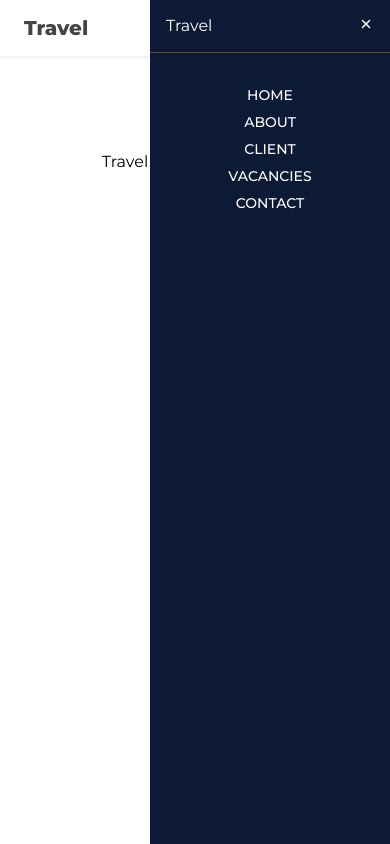
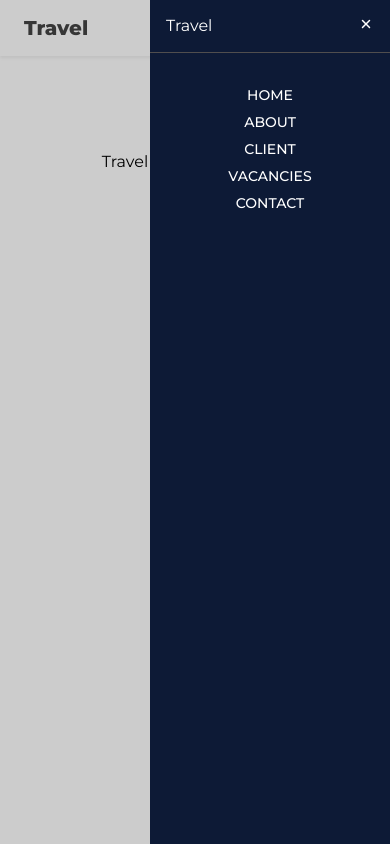
Before and after one commit to TariqueMasood/travel, a Next.js app: page / in a window 390 px wide. Both pictures are taken after a click on the element 358 px from the left and 28 px from the top of the page. Shown: the top 844 px of the page. Built offline with nearby package versions, Linux system fonts and the light colour scheme.

Commit message:
ECE-402: overlay added

```diff
--- a/src/components/header/header.module.css
+++ b/src/components/header/header.module.css
@@ -21,7 +21,7 @@
   display: block;
   gap: 3rem;
   margin-right: -240px;
-  transition: 0.3s;
+  transition: all 0.2s;
 }
 
 .active {
--- a/src/components/nav-list/nav-list.module.css
+++ b/src/components/nav-list/nav-list.module.css
@@ -19,6 +19,15 @@
   display: flex;
 }
 
+.overlay {
+  background-color: rgba(0, 0, 0, 0.2);
+  position: fixed;
+  left: 0;
+  top: 0;
+  bottom: 0;
+  right: 240px;
+}
+
 @media (min-width: 768px) {
   .navList {
     flex-direction: row;
--- a/src/components/nav-list/nav-list.tsx
+++ b/src/components/nav-list/nav-list.tsx
@@ -25,6 +25,12 @@ const NavList = (props: NavListProps) => {
       <ul className={styles.navList}>
         <NavLink isOpen={props.isOpen} setIsOpen={props.setIsOpen} />
       </ul>
+      {props.isOpen && (
+        <div
+          className={styles.overlay}
+          onClick={() => props.setIsOpen(!props.isOpen)}
+        ></div>
+      )}
     </>
   );
 };
```
